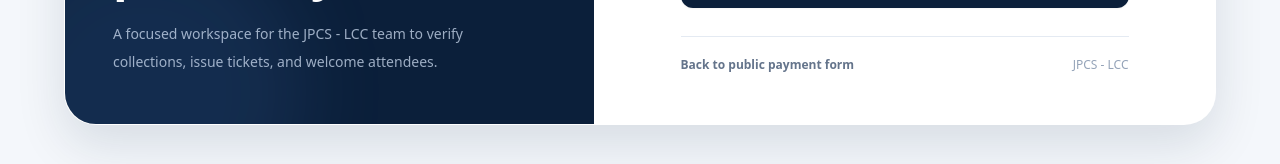
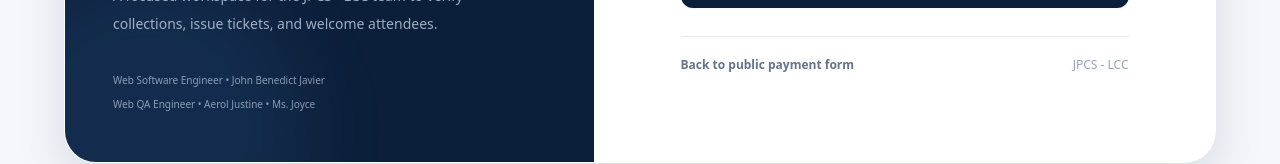
Before and after one commit to jpcs-payment/hs-payment, a React (Vite) app: page /admin/login in a window 1280 px wide. Shown: the part 516-680 px from the top of the page. Built offline with nearby package versions, Linux system fonts and the light colour scheme; no server answers; the database is empty.

Commit message:
add credits to admin login

```diff
--- a/src/pages/AdminLoginPage.tsx
+++ b/src/pages/AdminLoginPage.tsx
@@ -5,6 +5,7 @@ import { Button, FieldLabel, Input } from "../components/ui";
 import { OrganizationLogo } from "../components/OrganizationLogo";
 import { useApp } from "../context/AppContext";
 import { useToast } from "../components/Toast";
+import { BRANDING } from "../lib/branding";
 
 export function AdminLoginPage() {
   const { session, signInAdmin } = useApp();
@@ -45,6 +46,7 @@ export function AdminLoginPage() {
               <div className="mt-14 max-w-md xl:mt-24">
                 <h1 className="text-3xl font-extrabold leading-[1.05] tracking-[-0.05em] sm:text-5xl">Keep every payment and entry point in sync.</h1>
                 <p className="mt-6 max-w-sm text-sm leading-7 text-blue-100/70">A focused workspace for the JPCS - LCC team to verify collections, issue tickets, and welcome attendees.</p>
+                <div className="mt-8 space-y-1 text-[10px] font-medium leading-5 text-blue-100/60"><p>{BRANDING.credits[0]}</p><p>{BRANDING.credits[1]}</p></div>
               </div>
             </div>
           </section>
```
